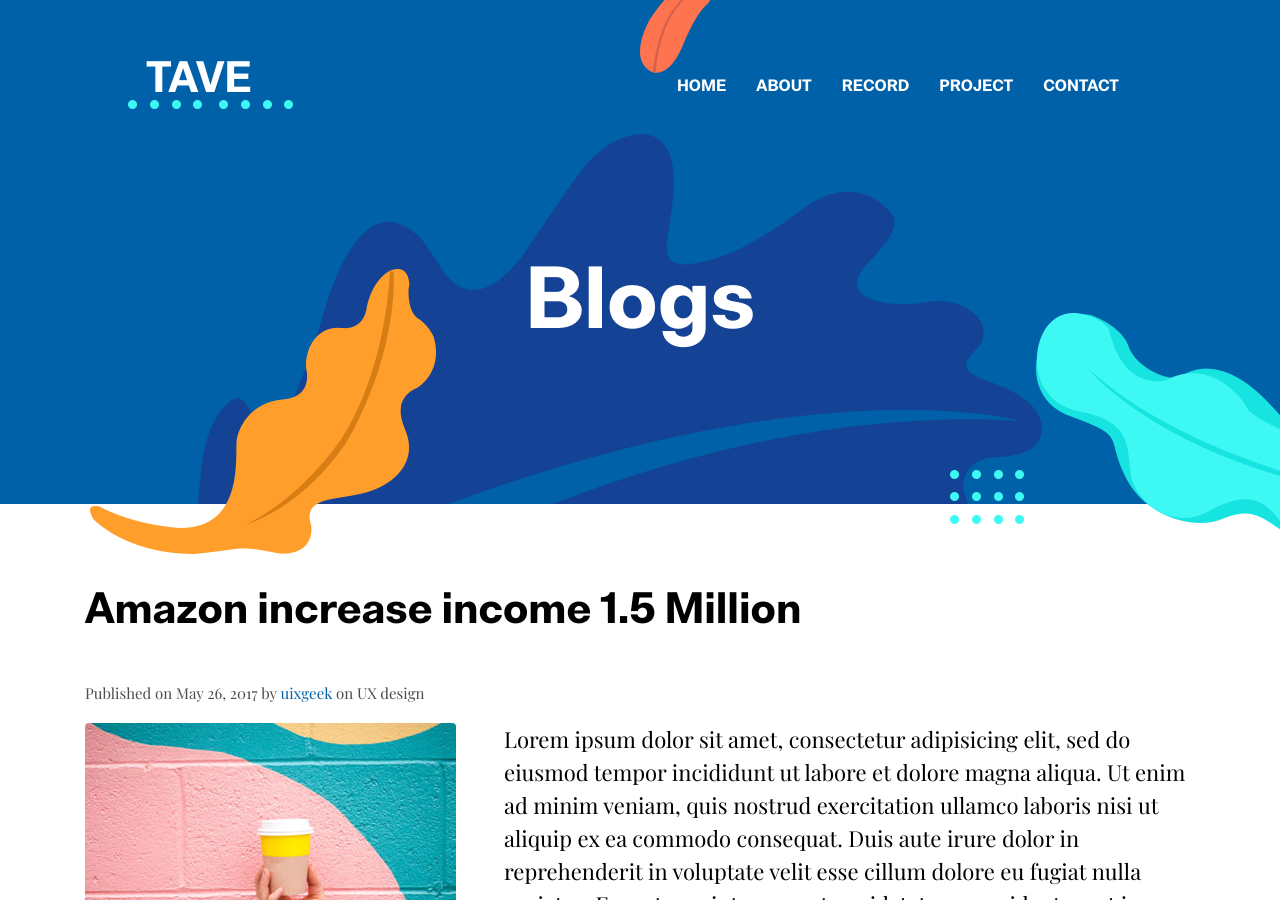
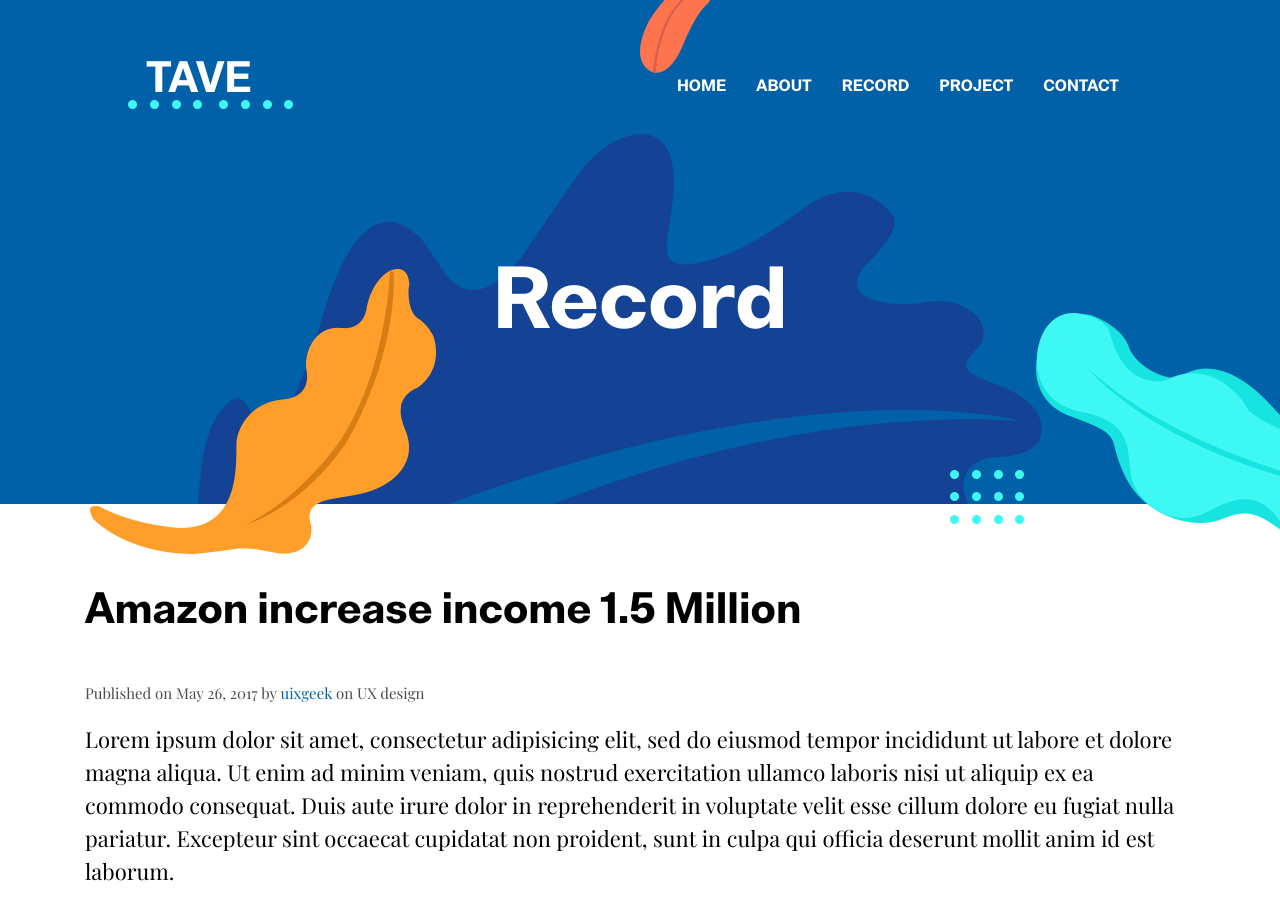
Before and after one commit to TAVEwave/TAVEwave.github.io, a Jekyll site: the page built from _posts/2017-05-26-amazon-increase-income-1.5-million copy 2.markdown, in a window 1280 px wide and 900 px high. Built offline with Jekyll 4.4.1, drawn with Linux system fonts in a browser that asks for light colours.

Commit message:
amend post

```diff
--- a/_config.yml
+++ b/_config.yml
@@ -3,6 +3,7 @@
 
 # Build settings
 markdown: kramdown
+highlighter: rouge
 permalink: pretty
 plugins:
   - jekyll-sitemap
@@ -14,7 +15,7 @@
 # Pages Path
 defaults:
   - scope:
-      path: '_pages'
+      path: "_pages"
     values:
       permalink: /:basename:output_ext
 
--- a/_layouts/post.html
+++ b/_layouts/post.html
@@ -6,7 +6,7 @@
   <div class="container">
     <div class="row">
       <div class="col-12 text-center">
-        <h1 class="text-white font-tertiary">Blogs</h1>
+        <h1 class="text-white font-tertiary">Record</h1>
       </div>
     </div>
   </div>
@@ -28,7 +28,6 @@
         <p class="font-secondary">Published on {{ page.date | date: '%b %d, %Y' }} by <span class="text-primary">{{ page.author }}</span
             class="text-primary"> on {% for tag in page.tags %}<span>{{ tag }} </span>{% endfor %}</p>
         <div class="content">
-          <img src="{{page.image | relative_url }}" class="img-fluid rounded float-left mr-5 mb-4" alt="{{page.title}}">
           {{ content }}
         </div>
       </div>
```
